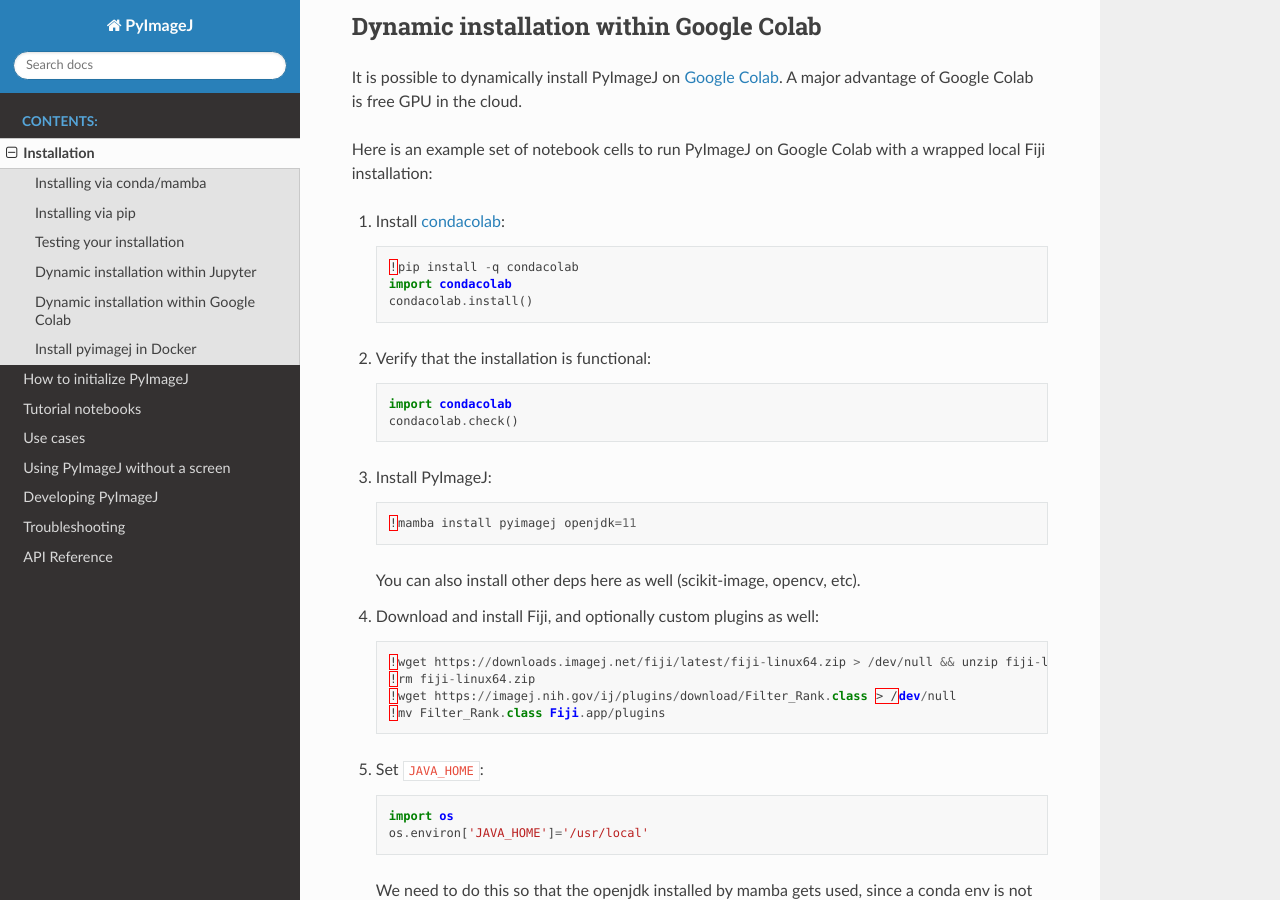
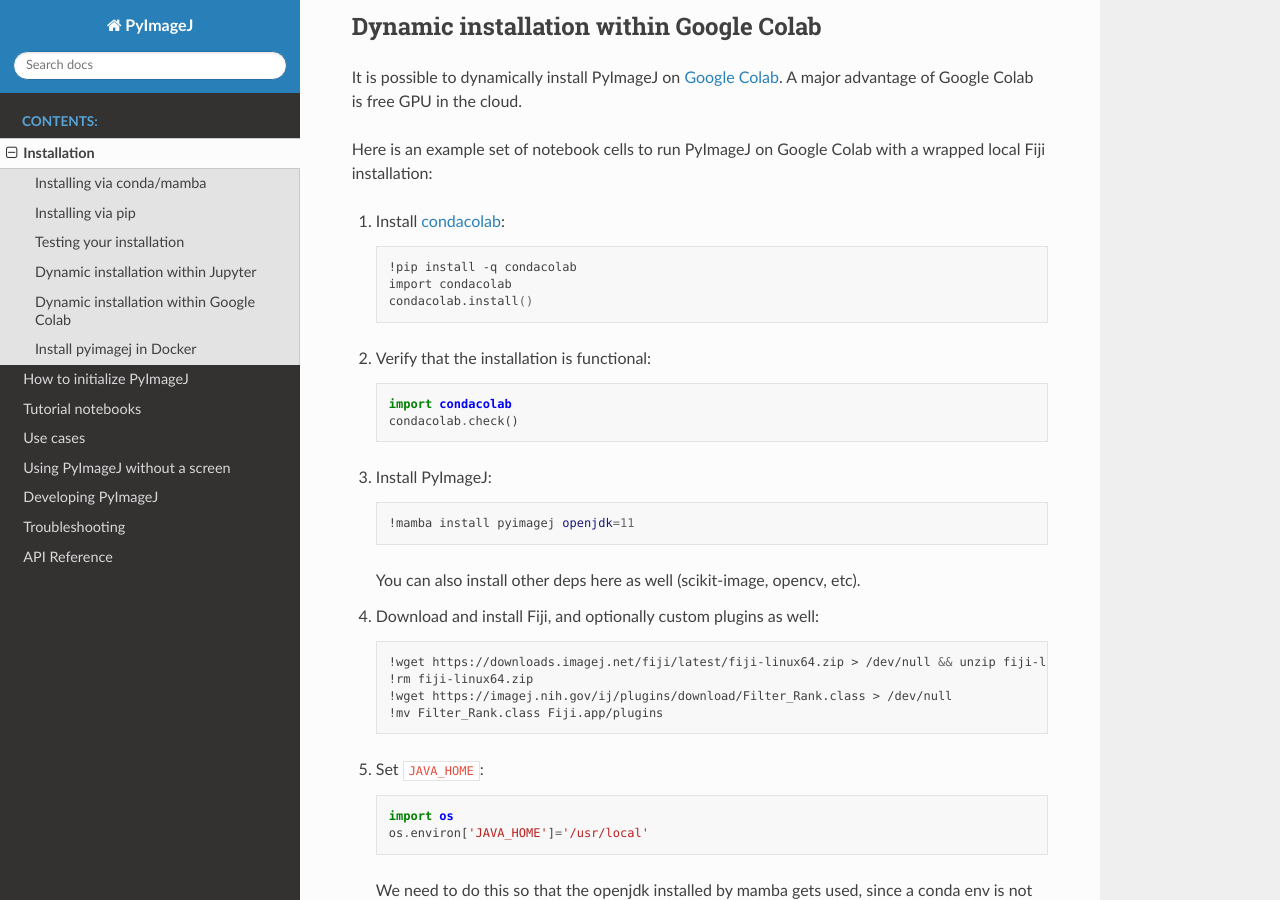
Before and after one commit to imagej/pyimagej, a Sphinx documentation site: the page built from doc/Install.md, in a window 1280 px wide and 900 px high, scrolled down 1909 px. Built offline with Sphinx 7.4.7 and the Read the Docs theme 2.0.0, drawn with Linux system fonts in a browser that asks for light colours; pages that are not in the unit, such as notebooks, are missing from menus.

Commit message:
Change code block language hint to bash
Sphinx doesn't like "!pip" with a python language
code block.

````diff
--- a/doc/Install.md
+++ b/doc/Install.md
@@ -106,7 +106,7 @@
 on Google Colab with a wrapped local Fiji installation:
 
 1.  Install [condacolab](https://pypi.org/project/condacolab/):
-    ```python
+    ```bash
     !pip install -q condacolab
     import condacolab
     condacolab.install()
@@ -119,13 +119,13 @@
     ```
 
 3.  Install PyImageJ:
-    ```python
+    ```bash
     !mamba install pyimagej openjdk=11
     ```
     You can also install other deps here as well (scikit-image, opencv, etc).
 
 4.  Download and install Fiji, and optionally custom plugins as well:
-    ```python
+    ```bash
     !wget https://downloads.imagej.net/fiji/latest/fiji-linux64.zip > /dev/null && unzip fiji-linux64.zip > /dev/null
     !rm fiji-linux64.zip
     !wget https://imagej.nih.gov/ij/plugins/download/Filter_Rank.class > /dev/null
````
